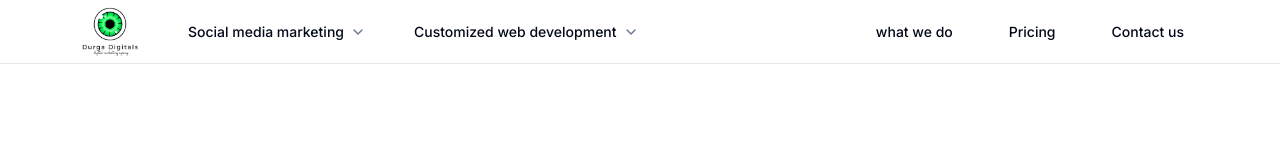
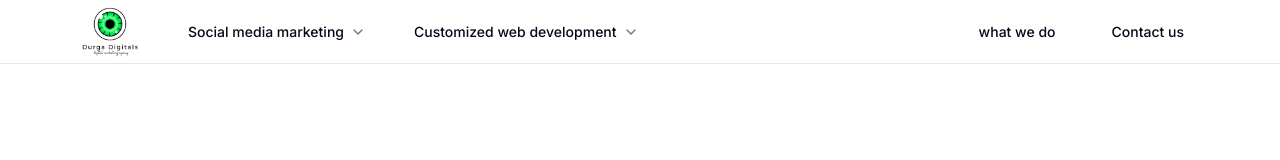
Before and after one commit to KaranBarman/durga-digitals, a Next.js app: page /pricing in a window 1280 px wide. Shown: the top 160 px of the page. Built offline with nearby package versions, Linux system fonts and the light colour scheme.

Commit message:
resolve merge conflicts

```diff
--- a/components/Navbar.tsx
+++ b/components/Navbar.tsx
@@ -49,13 +49,6 @@ const Navbar = () => {
                 </Link>
 
                 <Link
-                  href={"/pricing"}
-                  className={buttonVariants({ variant: "ghost" })}
-                >
-                  Pricing
-                </Link>
-
-                <Link
                   href={"https://wa.me/message/KZYCFDFL3N6NA1?src=qr"}
                   className={buttonVariants({ variant: "ghost" })}
                 >
```
